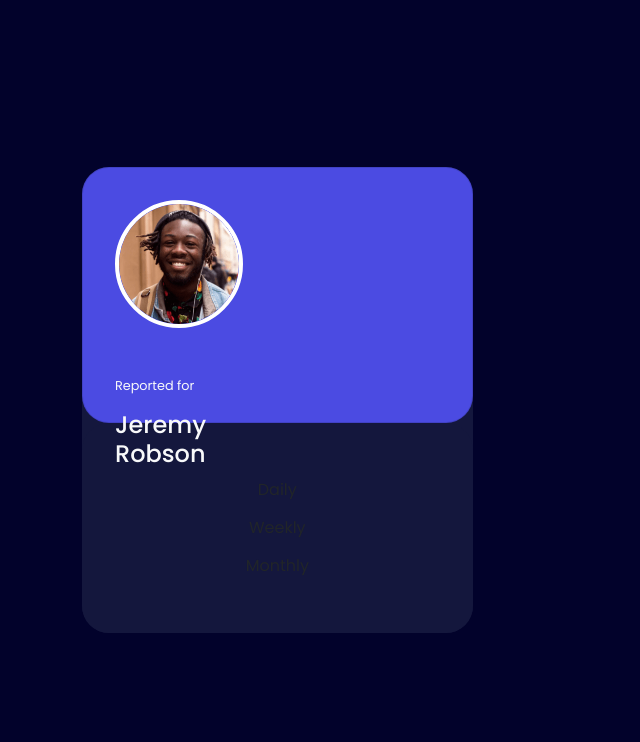
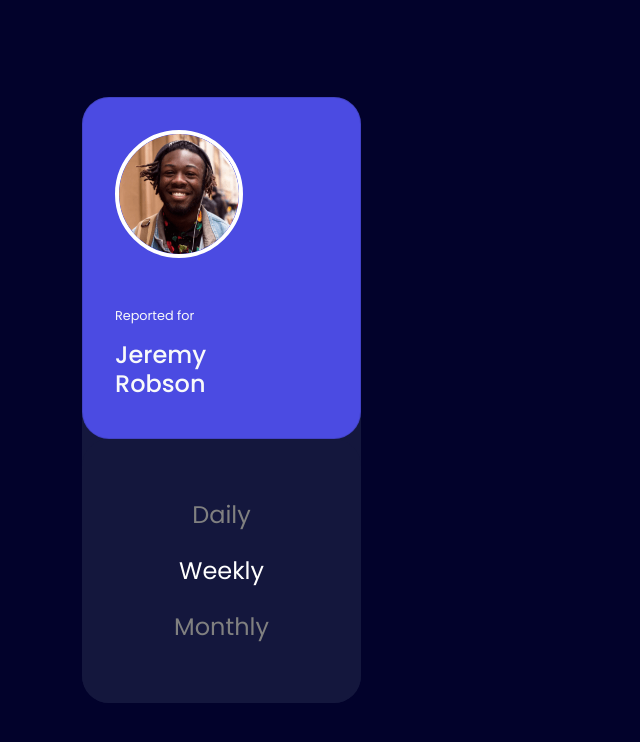
Before and after one commit to AkshitBhatt/Active-states, a website: page index.html in a window 1280 px wide. Shown: the whole page, without its empty margins (0-640 px from the left). Drawn offline with nearby package versions, Linux system fonts and the light colour scheme.

Commit message:
Update style.css

```diff
--- a/style.css
+++ b/style.css
@@ -15,7 +15,6 @@ body {
 }
 
 .img {
-  /* margin: 2rem; */
   width: 8rem;
   border-radius: 50%;
   border: 4px solid white;
@@ -23,7 +22,6 @@ body {
 
 .card {
   background-color: rgb(75, 75, 226);
-  height: 32vh;
   border-radius: 27px;
   padding: 2rem;
 }
@@ -31,7 +29,6 @@ body {
 .m-container {
   background-color: #14173d;
   border-radius: 27px;
-  width: 35%;
 }
 
 .jere {
@@ -47,11 +44,6 @@ body {
   cursor: pointer;
 }
 
-.card1 {
-  height: 20vh;
-  width: 50%;
-}
-
 .ell {
   height: 0.5rem;
   margin-top: 1rem;
@@ -63,7 +55,6 @@ body {
 .work1 {
   border-radius: 30px;
   background-color: #ff8b64;
-  width: 100%;
 }
 .work {
   padding: 3rem;
@@ -74,15 +65,20 @@ body {
   color: white;
 }
 
-li {
-  color: grey;
-}
-
 .plus {
   width: 3rem;
 }
 
-li:active,
-li:visited {
+.btn {
+  border: none;
+  outline: none;
+  padding: 10px;
+  cursor: pointer;
+  font-size: 1.5rem;
+  color: grey;
+}
+
+.active,
+.btn:hover {
   color: white;
 }
```
